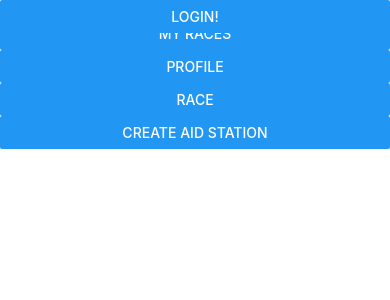
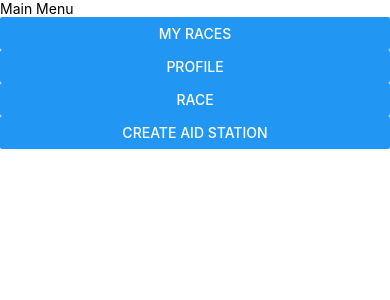
Before and after one commit to GreenField-Org/ultracrewmobile, a React Native app: screen / in a window 390 px wide. Shown: the top 300 px of the page. Built offline with nearby package versions, Linux system fonts and the light colour scheme.

Commit message:
ultracrewmobile#24 - rendering home page as initial in app

```diff
--- a/App.js
+++ b/App.js
@@ -9,6 +9,7 @@ import Home from './Home';
 import CreateAcct from './Components/CreateAcct';
 import Race from './Race';
 import ProfilePage from './Components/ProfilePage';
+import AidStation from './Views/Aid-Station';
 
 const Stack = createNativeStackNavigator();
 
@@ -23,13 +24,11 @@ export default function App({navigation}) {
         <Stack.Screen name="CreateAcct" component={CreateAcct} options={{ title: 'Create Account'}} />
         <Stack.Screen name="Race" component={Race} options={{ title: 'Race'}} />
         <Stack.Screen name="ProfilePage" component={ProfilePage} options={{ title: 'My Profile'}} />
+        <Stack.Screen name="AidStation" component={AidStation} options={{ title: 'Aid Station'}} />
+
       </Stack.Navigator>
     </NavigationContainer>
 
-    <Button
-    title="Login!"
-    onPress={() => navigation.navigate('Login')}
-  />
 
     </View>
   )};
```
